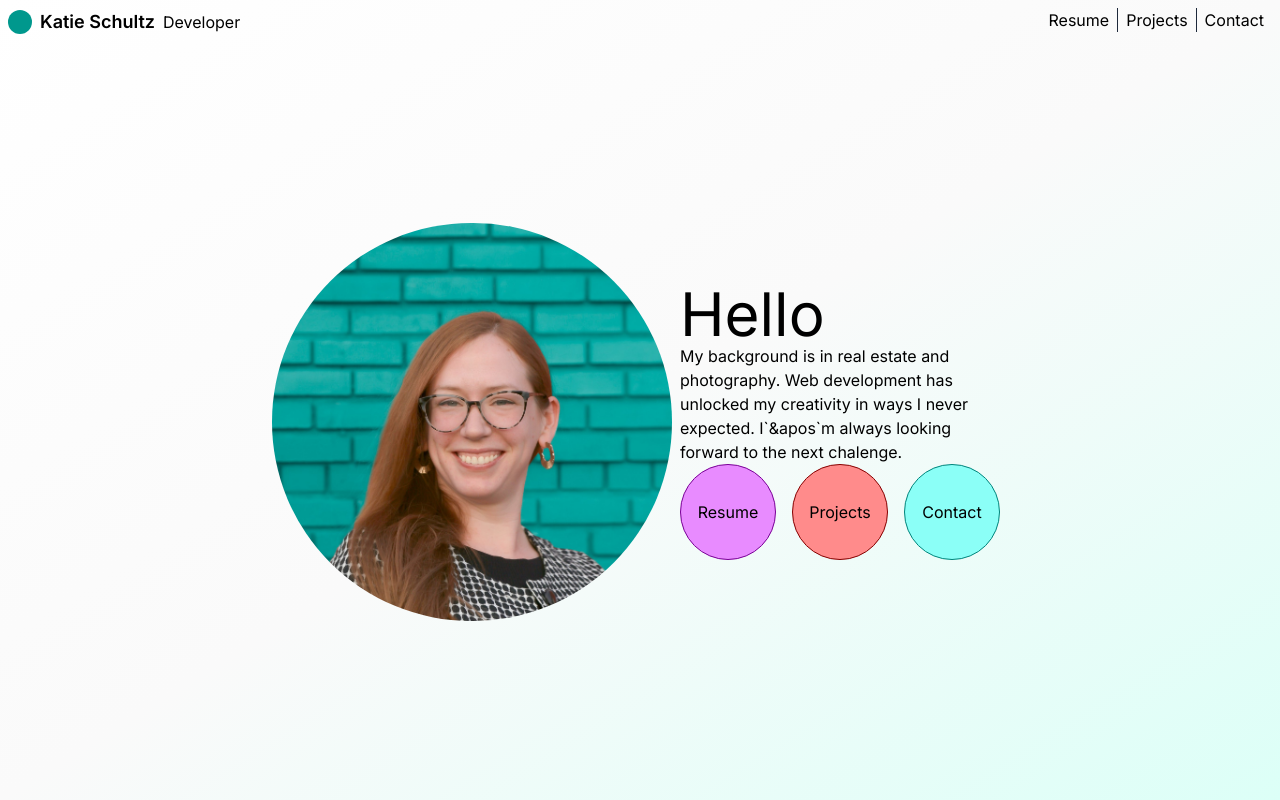
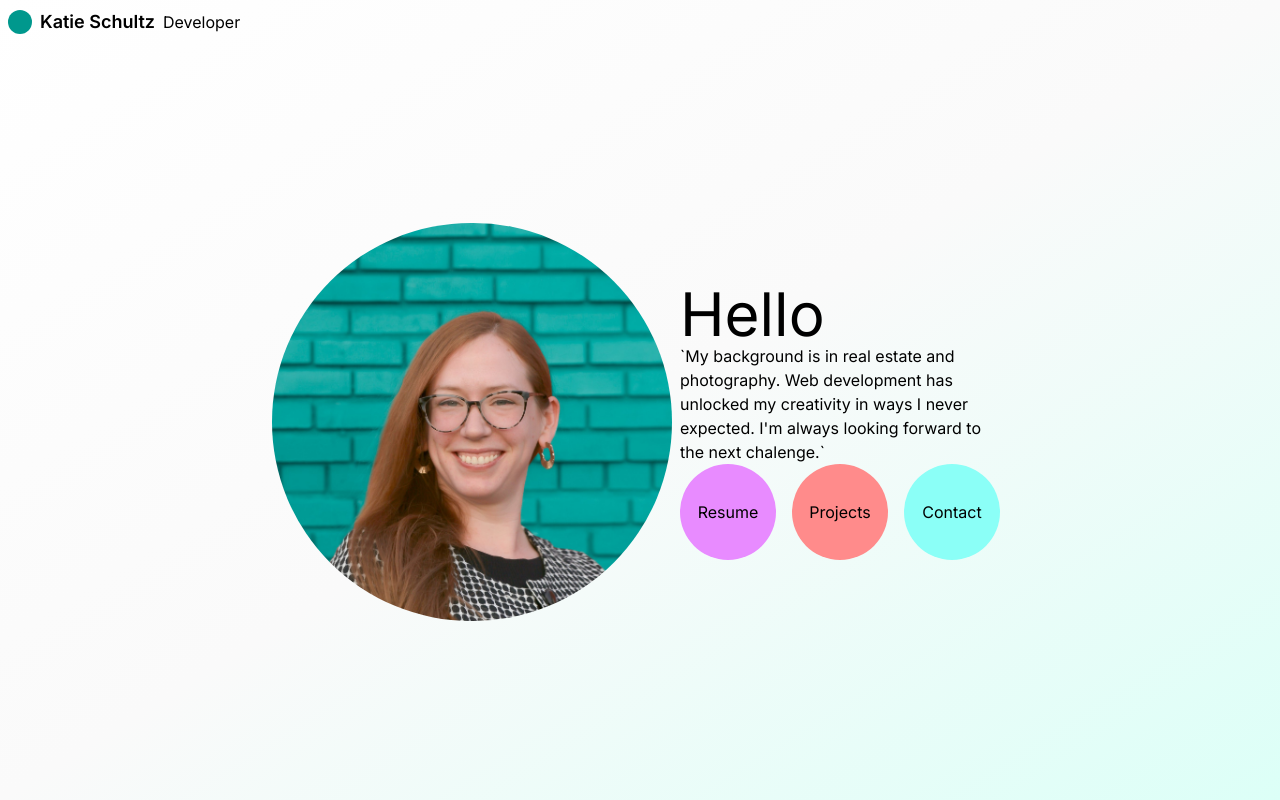
Before and after one commit to KatSchultz/portfolio, a Next.js app: page / in a window 1280 px wide. Built offline with nearby package versions, Linux system fonts and the light colour scheme.

Commit message:
slide from bottom animation created

```diff
--- a/src/app/components/navigation/Bubble/Bubble.tsx
+++ b/src/app/components/navigation/Bubble/Bubble.tsx
@@ -4,17 +4,18 @@ import { NavOption } from "@/app/config/navOptions";
 
 interface BubbleProps {
   menuOption: NavOption;
+  index: number;
 }
 
-export default function Bubble({ menuOption }: BubbleProps) {
+export default function Bubble({ menuOption, index }: BubbleProps) {
   const styles = {
     backgroundColor: menuOption.color,
-    border: `solid 1px ${menuOption.borderColor}`,
+    // border: `solid 1px ${menuOption.borderColor}`,
   };
   return (
     <Link href={menuOption.path}>
       <div
-        className="h-24 w-24 rounded-full flex justify-center items-center"
+        className={`bubble bubble-${index} h-24 w-24 rounded-full flex justify-center items-center`}
         style={styles}
       >
         {menuOption.name}
--- a/src/app/components/navigation/NavBubbles/NavBubbles.tsx
+++ b/src/app/components/navigation/NavBubbles/NavBubbles.tsx
@@ -5,8 +5,8 @@ import { navOptions } from "@/app/config/navOptions";
 export default function NavBubbles() {
   return (
     <div className="flex justify-between w-full">
-      {navOptions.map((option) => (
-        <Bubble menuOption={option} key={option.name} />
+      {navOptions.map((option, index) => (
+        <Bubble menuOption={option} key={option.name} index={index}/>
       ))}
     </div>
   );
--- a/src/app/components/navigation/NavMenu.tsx
+++ b/src/app/components/navigation/NavMenu.tsx
@@ -4,7 +4,7 @@ import { navOptions } from "@/app/config/navOptions";
 
 export default function NavMenu() {
   return (
-    <nav className="flex justify-center items-center w-screen h-screen absolute top-0 left-0 bg-slate-100 md:relative md:bg-transparent md:w-fit md:h-fit  ">
+    <nav className="nav-menu flex justify-center items-center w-screen h-screen absolute top-0 left-0 bg-slate-100 md:relative md:bg-transparent md:w-fit md:h-fit  ">
       <ul className="flex h-48 w-48 flex-col justify-around items-center md:flex-row md:h-fit md:w-fit">
         {navOptions.map((option, index) => {
           return (
--- a/src/app/globals.css
+++ b/src/app/globals.css
@@ -30,5 +30,62 @@ body {
     rgb(250, 250, 250),
     rgb(220, 255, 247)
   );
-  background-color: ;
 }
+
+.bubble-0 {
+  animation-name: slideFromBottom-0;
+  animation-duration: 700ms;
+}
+
+.bubble-1{
+  animation-name: slideFromBottom-1;
+  animation-duration: 800ms;
+}
+.bubble-2{
+  animation-name: slideFromBottom-2;
+  animation-duration: 1000ms;
+}
+
+.nav-menu{
+  animation-name: slideFromBottom-0;
+  animation-duration: 300ms;
+}
+
+@keyframes slideFromBottom-0{
+  0%{
+    opacity: 0;
+    transform: translateY(100px);
+  }
+  100%{
+    opacity: 1;
+    transform: translate(0);
+  }
+}
+
+@keyframes slideFromBottom-1{
+  0%{
+    opacity: 0;
+    transform: translateY(100px);
+  }
+  40%{
+    opacity: 0;
+  }
+  100%{
+    opacity: 1;
+    transform: translate(0);
+  }
+}
+
+@keyframes slideFromBottom-2{
+  0%{
+    opacity: 0;
+    transform: translateY(100px);
+  }
+  50%{
+    opacity: 0;
+  }
+  100%{
+    opacity: 1;
+    transform: translate(0);
+  }
+}
--- a/src/app/page.tsx
+++ b/src/app/page.tsx
@@ -18,9 +18,9 @@ export default function Home() {
         <div className="flex flex-col justify-center items-start p-2">
           <h2 className="text-6xl">Hello</h2>
           <p className="w-80">
-            My background is in real estate and photography. Web development has
-            unlocked my creativity in ways I never expected. I`&apos`m always
-            looking forward to the next chalenge.
+            `My background is in real estate and photography. Web development has
+            unlocked my creativity in ways I never expected. I'm always
+            looking forward to the next chalenge.`
           </p>
           <NavBubbles />
         </div>
```
